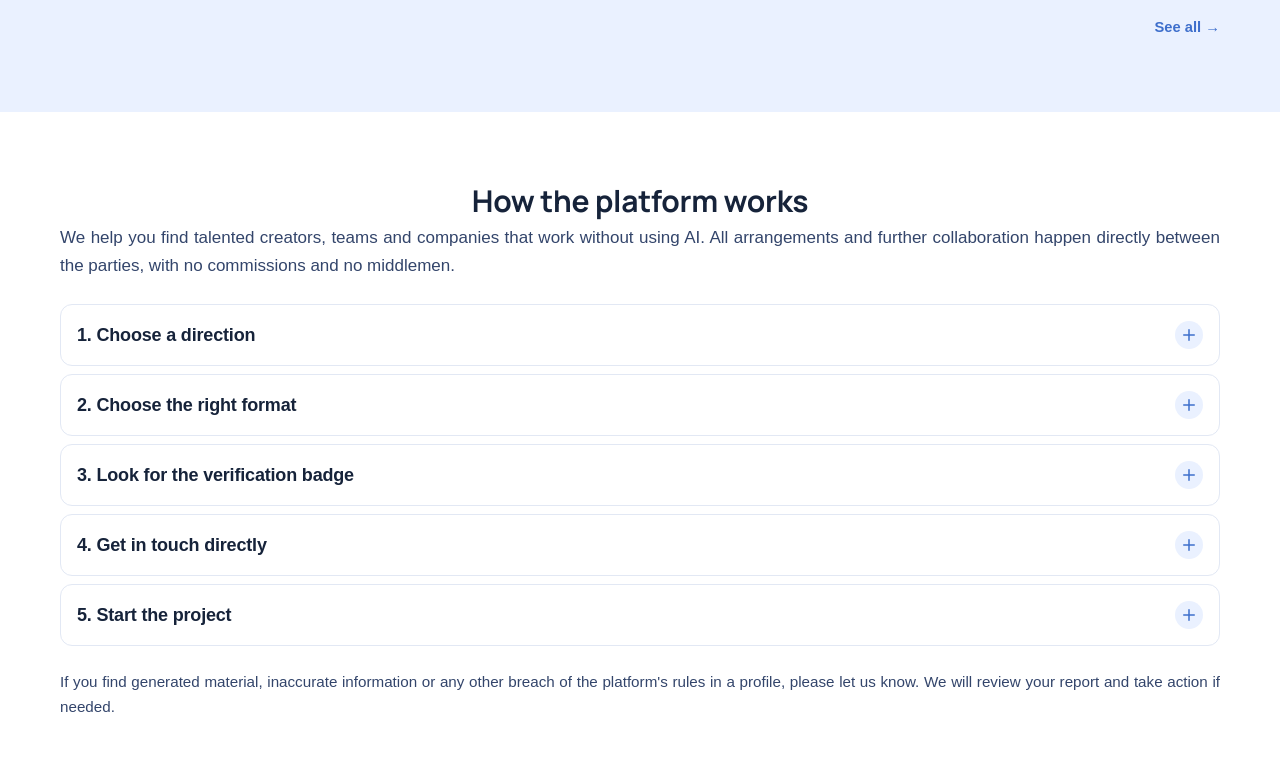
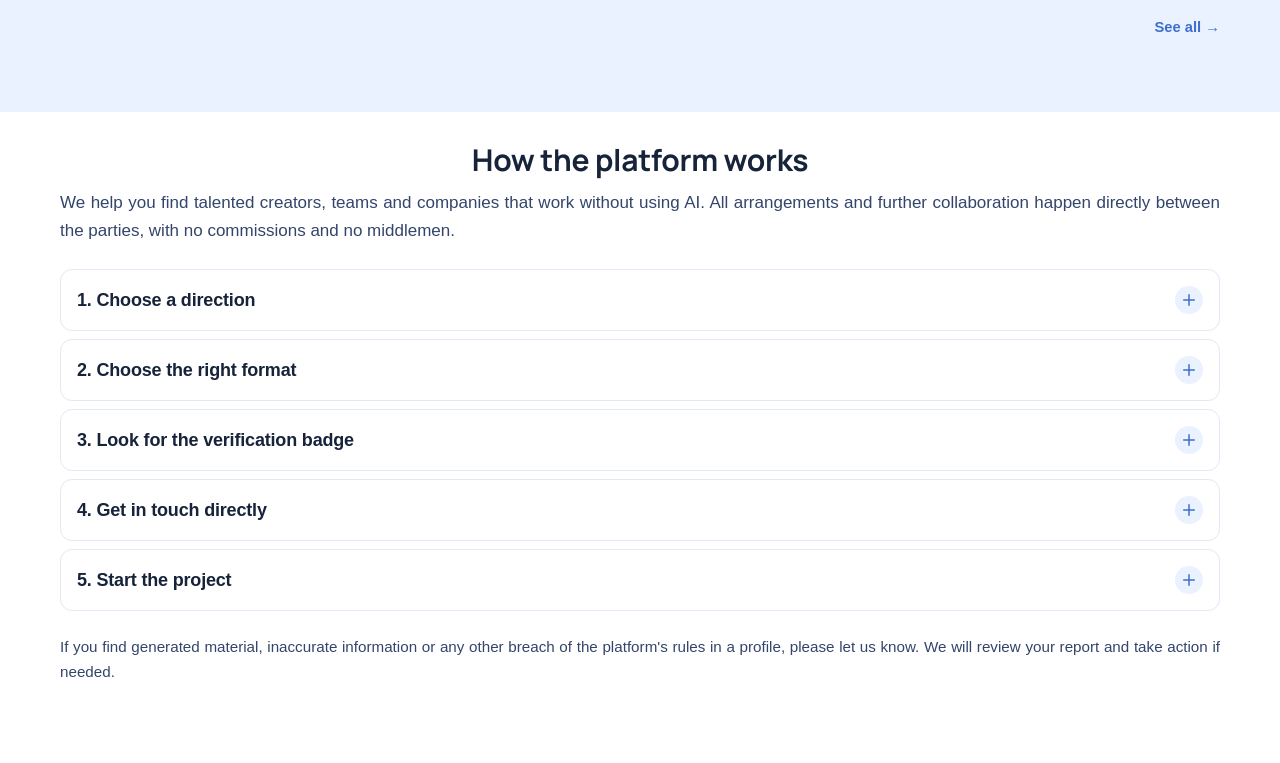
Before and after one commit to dm100usa-oss/no-ai-marketplace, a Next.js app: page /en in a window 1280 px wide. Shown: the part 3261-4024 px from the top of the page. Built offline with nearby package versions, Linux system fonts and the light colour scheme; a web font is replaced by a local one.

Commit message:
Add files via upload

```diff
--- a/src/app/[lang]/page.tsx
+++ b/src/app/[lang]/page.tsx
@@ -432,11 +432,11 @@ export default async function HomePage({
       </section>
 
       {/* ---------- How the platform works ---------- */}
-      <section className="section">
+      <section className="pb-[clamp(2.5rem,6vw,4.5rem)]" style={{ paddingTop: "31px" }}>
         <div className="container-page">
           <div className="mb-6">
             <h2 className="text-center">{dict.home.howItWorks}</h2>
-            <p className="lead mt-1.5 text-justify">{dict.home.howItWorksSub}</p>
+            <p className="lead mt-3 text-justify">{dict.home.howItWorksSub}</p>
           </div>
           <FAQAccordion
             lang={locale}
```
